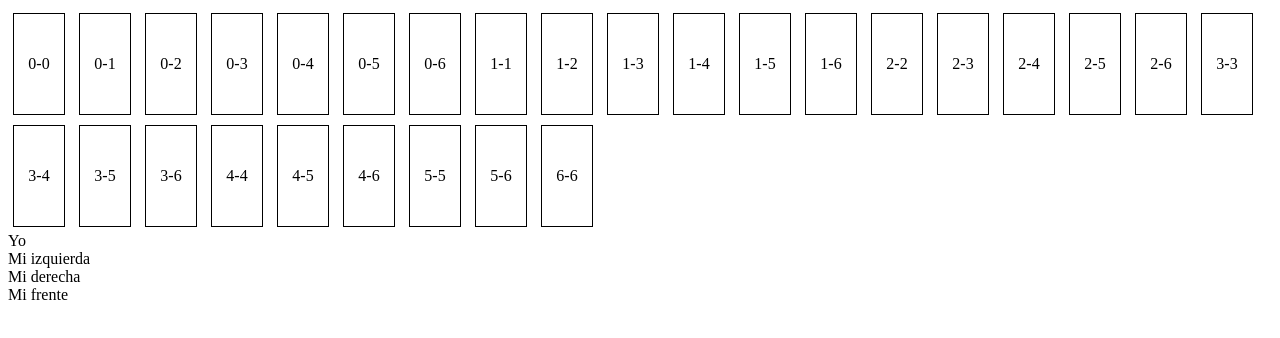
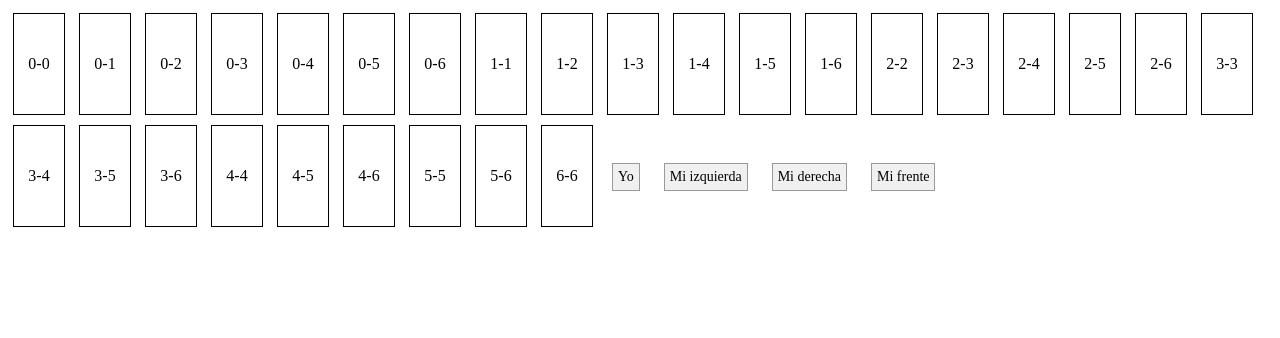
Before and after one commit to mastersonnic/Trading, a plain HTML site: page index.html in a window 1280 px wide. Drawn offline with Linux system fonts and the light colour scheme.

Commit message:
Update styles.css
Css

```diff
--- a/styles.css
+++ b/styles.css
@@ -1,4 +1,3 @@
-/* styles.css */
 /* Estilos para las fichas de dominó */
 .domino-tile {
     display: inline-block;
@@ -10,3 +9,13 @@
     line-height: 100px;
     margin: 5px;
 }
+
+/* Estilos para los marcos */
+.marco {
+    display: inline-block;
+    padding: 5px;
+    margin: 10px;
+    font-size: 14px;
+    background-color: #f0f0f0; /* Color claro para las letras */
+    border: 1px solid #999;
+}
```
